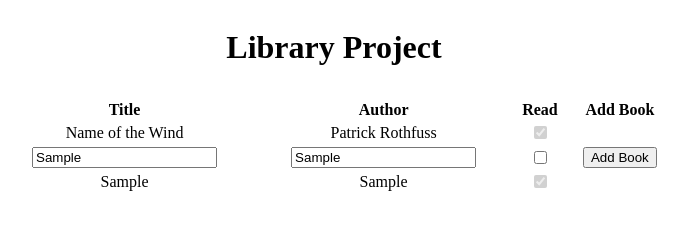
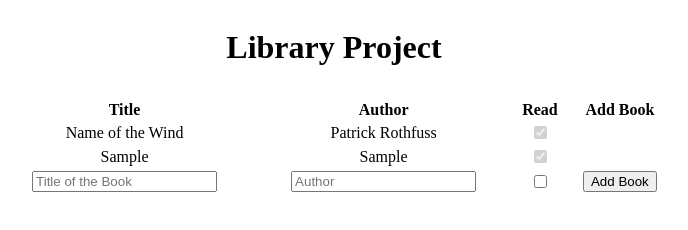
Before and after one commit to farihaorna23/Library_Project, a plain HTML site: page index.html in a window 1280 px wide. Both pictures are taken after typing "Sample", "Sample" into the empty fields and a click on the button "Add Book". Shown: the whole page, without its empty margins (306-994 px from the left). Drawn offline with Linux system fonts and the light colour scheme.

Commit message:
cleared the input value after new book has been added

```diff
--- a/app.js
+++ b/app.js
@@ -25,6 +25,7 @@ class Library {
     let author = document.getElementById("author");
     let checkedBox = document.getElementById("read");
     let btn = document.getElementById("btn");
+    let inputRow = document.getElementById("inputRow");
 
     let titleValue = "";
     let authorValue = "";
@@ -47,7 +48,9 @@ class Library {
       let newRow = document.createElement("tr");
       newRow.append(newTitle, newAuthor, newCheckBox);
       console.log(newRow);
-      document.querySelector("tbody").appendChild(newRow);
+      document.querySelector("tbody").insertBefore(newRow, inputRow);
+      document.getElementById("title").value = "";
+      document.getElementById("author").value = "";
     });
 
     //nothing shows up even if global scoped variable
--- a/index.html
+++ b/index.html
@@ -41,7 +41,7 @@
                   />
                 </td>
               </tr>
-              <tr id="firstRow">
+              <tr id="inputRow">
                 <td>
                   <label for="title"></label>
                   <input type="text" name="title" id="title" placeholder="Title of the Book">
```
